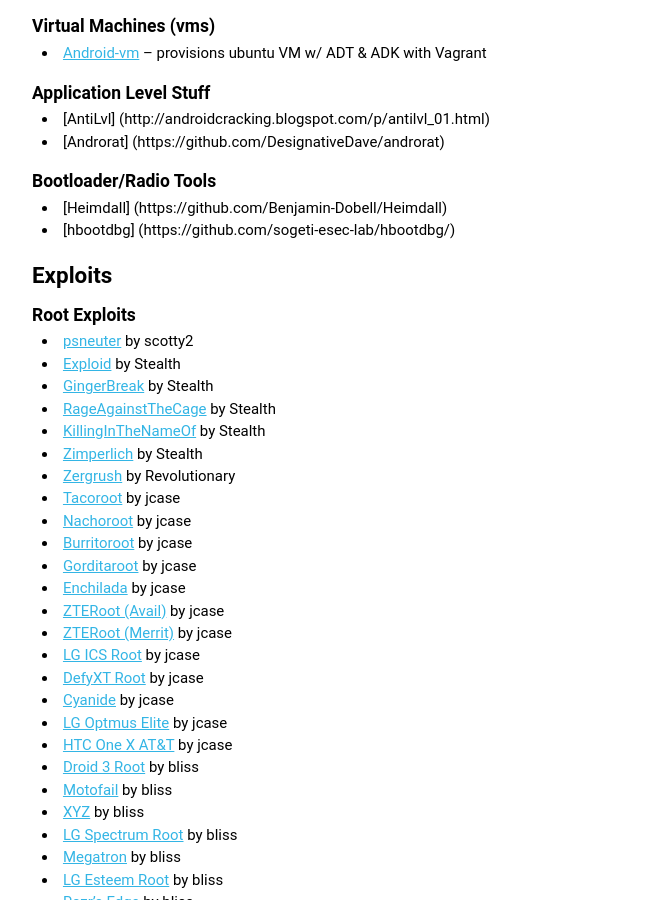
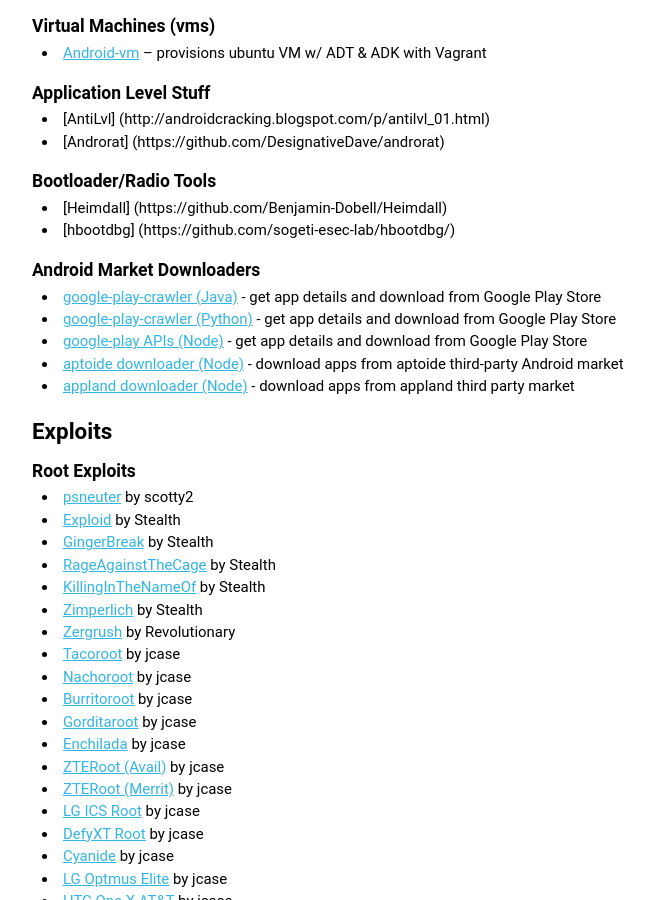
Before and after one commit to droidsec/droidsec.github.io, a Jekyll site: the page built from wiki/index.md, in a window 1280 px wide and 900 px high, scrolled down 9330 px. Shown: the whole window, without its empty margins (218-871 px from the left). Built offline with Jekyll 4.4.1, drawn with Linux system fonts in a browser that asks for light colours; Markdown is read by kramdown in place of the engine named in the settings; some of the changed text lies outside the part shown.

Commit message:
Move the Android Market Downloader tools into the right section

```diff
--- a/wiki/index.md
+++ b/wiki/index.md
@@ -292,6 +292,13 @@
 * [Heimdall] (https://github.com/Benjamin-Dobell/Heimdall)
 * [hbootdbg] (https://github.com/sogeti-esec-lab/hbootdbg/)
 
+### Android Market Downloaders
+
+* [google-play-crawler (Java)](https://github.com/Akdeniz/google-play-crawler) - get app details and download from Google Play Store
+* [google-play-crawler (Python)](https://github.com/egirault/googleplay-api) - get app details and download from Google Play Store
+* [google-play APIs (Node)](https://github.com/dweinstein/node-google-play) - get app details and download from Google Play Store
+* [aptoide downloader (Node)](https://github.com/dweinstein/node-aptoide) - download apps from aptoide third-party Android market
+* [appland downloader (Node)](https://github.com/dweinstein/node-appland) - download apps from appland third party market
 
 
 ## Exploits
```
Also changed, not shown: other parts of wiki/index.md (+0 -7 lines).
